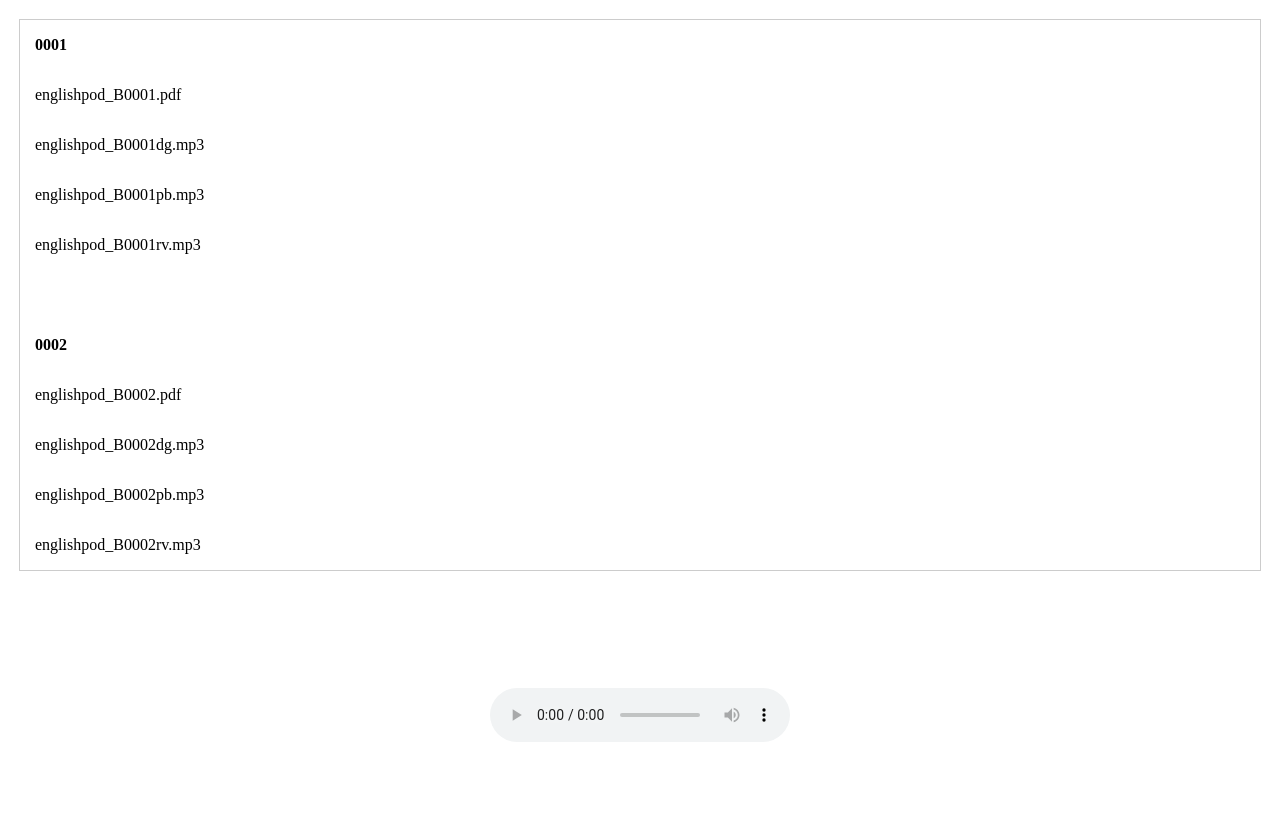
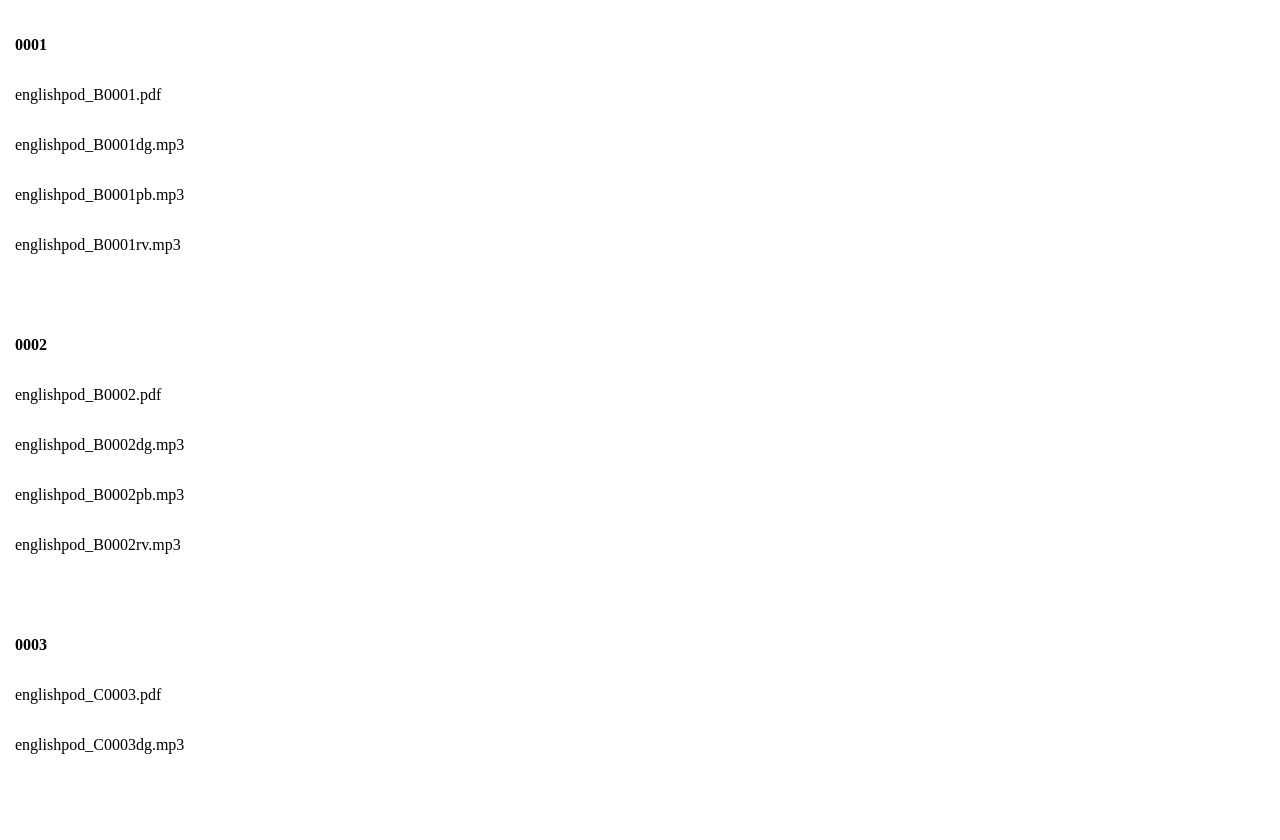
Before and after one commit to yooourt/yooourt.github.io, a plain HTML site: page ep/main.html in a window 1280 px wide. After the commit the page ends 800 px from the top, so only its background shows below. Drawn offline with Linux system fonts and the light colour scheme.

Commit message:
Update main.html

```diff
--- a/ep/main.html
+++ b/ep/main.html
@@ -21,12 +21,12 @@
 }
 
 .play-list-wrapper {
-    margin: 20px;
-    outline: 1px solid #ccc;
+    margin: 20px 0;
+    /* outline: 1px solid #ccc; */
 }
 
 #play-list {
-    height: calc(100vh - 250px);
+    height: calc(100vh - 40px);
     overflow: auto;
 }
 
@@ -60,6 +60,7 @@
 
 .player-wrapper {
     display: flex;
+    display: none;
     align-items: center;
     justify-content: center;
     height: 250px;
```
